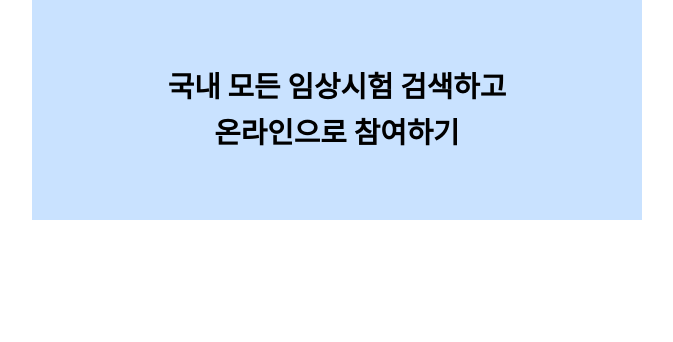
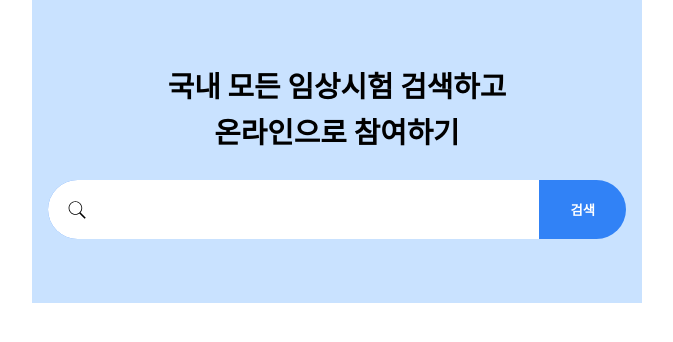
Before and after one commit to KingDonggyu/clinicaltrials-search, a React (Vite) app: page / in a window 1280 px wide. Shown: the top 342 px of the page, without its empty margins (303-976 px from the left). Built offline with nearby package versions, Linux system fonts and the light colour scheme; what emotion-normalize would draw is missing.

Commit message:
feat(#2): 검색바 퍼블리싱

```diff
--- /dev/null
+++ b/src/components/SearchBar.tsx
@@ -0,0 +1,57 @@
+import searchIconSrc from 'assets/search.svg';
+import colors from 'constants/colors';
+
+export function SearchBar() {
+  return (
+    <form
+      method="get"
+      css={{
+        display: 'flex',
+        alignItems: 'center',
+        height: '3.7em',
+        justifyContent: 'space-between',
+        background: colors.blue500,
+        borderRadius: BORDER_RADIUS,
+      }}
+    >
+      <div
+        css={{
+          display: 'flex',
+          alignItems: 'center',
+          gap: '1em',
+          flexGrow: 1,
+          padding: '1.2em',
+          height: '100%',
+          background: colors.background,
+          borderTopLeftRadius: BORDER_RADIUS,
+          borderBottomLeftRadius: BORDER_RADIUS,
+        }}
+      >
+        <img src={searchIconSrc} width="20px" alt="검색" />
+        <input
+          type="search"
+          name="q"
+          css={{
+            flexGrow: 1,
+            border: 'none',
+            ':focus': { outline: 'none' },
+          }}
+        />
+      </div>
+      <button
+        type="submit"
+        css={{
+          color: colors.background,
+          width: '15%',
+          height: '100%',
+          fontWeight: 'bold',
+          background: 'none',
+        }}
+      >
+        검색
+      </button>
+    </form>
+  );
+}
+
+const BORDER_RADIUS = '100px';
--- a/src/pages/ClinicaltrialsSearchPage.tsx
+++ b/src/pages/ClinicaltrialsSearchPage.tsx
@@ -1,13 +1,23 @@
+import { SearchBar } from 'components/SearchBar';
 import colors from 'constants/colors';
 
 export function ClinicaltrialsSearchPage() {
   return (
-    <main css={{ background: colors.blue100, padding: '4em 1em' }}>
+    <main
+      css={{
+        background: colors.blue100,
+        padding: '4em 1em',
+        display: 'flex',
+        flexDirection: 'column',
+        gap: '1.5em',
+      }}
+    >
       <h1 css={{ fontSize: '1.8em', fontWeight: 'bold', textAlign: 'center', lineHeight: 1.6 }}>
         국내 모든 임상시험 검색하고
         <br />
         온라인으로 참여하기
       </h1>
+      <SearchBar />
     </main>
   );
 }
```
Also changed, not shown: src/assets/search.svg (added).
